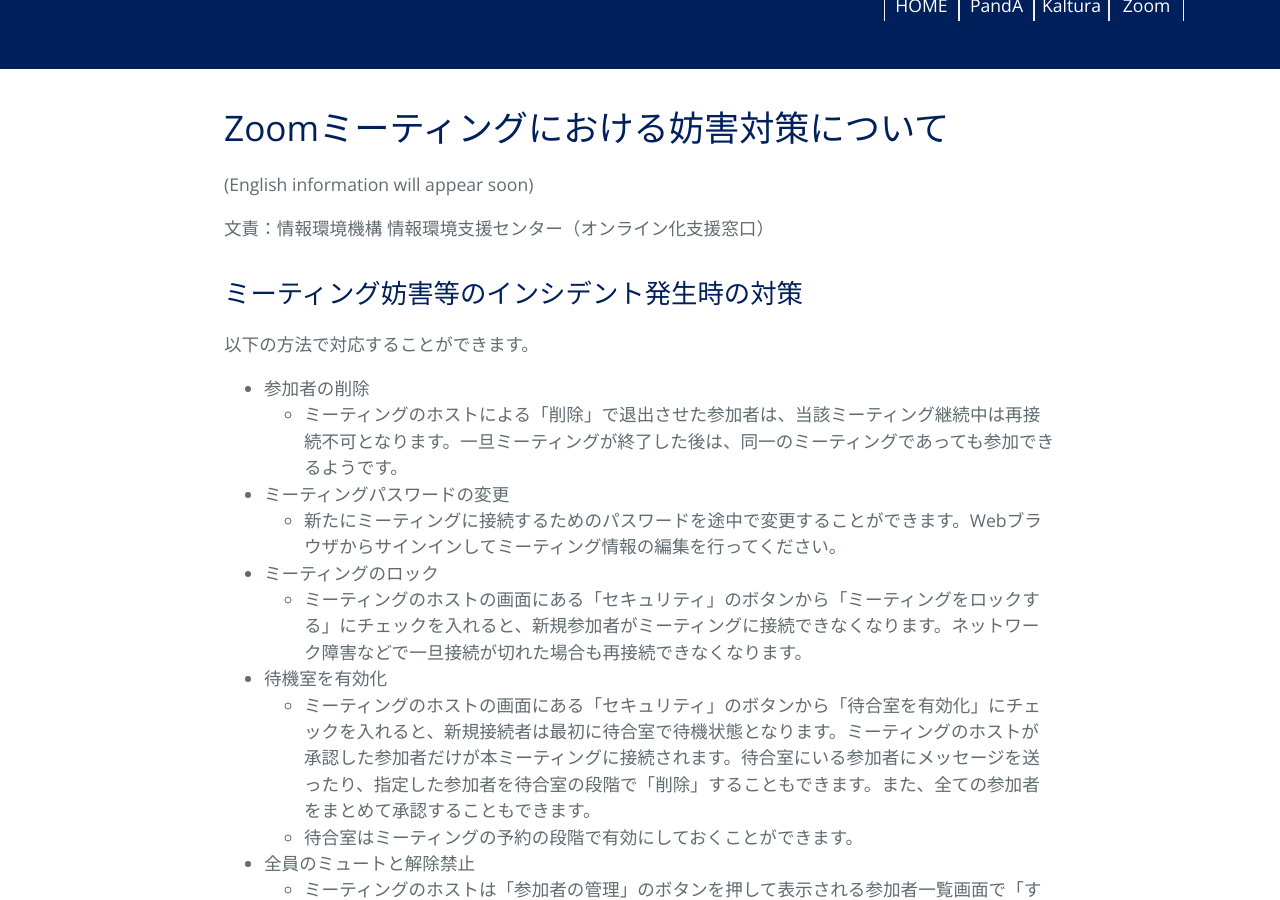
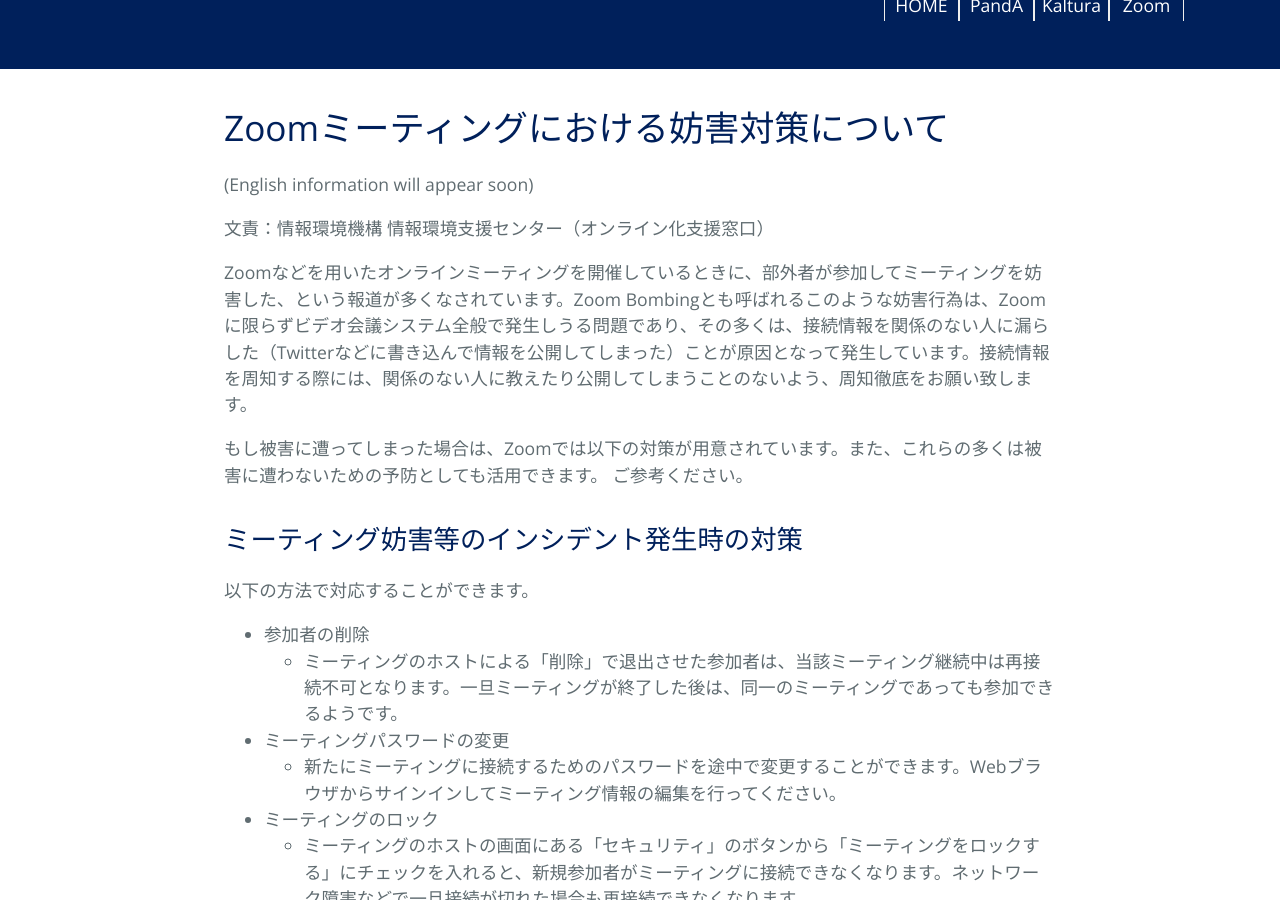
Before and after one commit to kyoto-u/online-edu, a Jekyll site: the page built from zoom-security-action.md, in a window 1280 px wide and 900 px high, scrolled down 303 px. Built offline with Jekyll 4.4.1, drawn with Linux system fonts in a browser that asks for light colours; some of the changed text lies outside the part shown.

Commit message:
Update zoom-security-action.md

```diff
--- a/zoom-security-action.md
+++ b/zoom-security-action.md
@@ -6,6 +6,11 @@ title: オンラインミーティングサービス(Zoom全学ライセンス)
 (English information will appear soon)
 
 文責：情報環境機構 情報環境支援センター（オンライン化支援窓口）
+
+Zoomなどを用いたオンラインミーティングを開催しているときに、部外者が参加してミーティングを妨害した、という報道が多くなされています。Zoom Bombingとも呼ばれるこのような妨害行為は、Zoomに限らずビデオ会議システム全般で発生しうる問題であり、その多くは、接続情報を関係のない人に漏らした（Twitterなどに書き込んで情報を公開してしまった）ことが原因となって発生しています。接続情報を周知する際には、関係のない人に教えたり公開してしまうことのないよう、周知徹底をお願い致します。
+
+もし被害に遭ってしまった場合は、Zoomでは以下の対策が用意されています。また、これらの多くは被害に遭わないための予防としても活用できます。
+ご参考ください。
 
 ## ミーティング妨害等のインシデント発生時の対策
 
@@ -78,6 +83,6 @@ Zoomミーティングについての情報
 
 ## インシデントの発生を避けるために
 
-妨害などのインシデントの発生を防ぐために、ミーティングの初期設定を確認して頂くとともに、ミーティング開始直後にも設定の確認と適切な変更をお願いします。また、受講者にはミーティング参加情報を部外者に漏らさないように注意して頂くようお願い致します。
+妨害などのインシデントの発生を防ぐために、ミーティングの初期設定を確認して頂くとともに、ミーティング開始直後にも設定の確認と適切な変更をお願いします。また、受講者にはミーティング参加情報を部外者に漏らさないように重ねて注意して頂くようお願い致します。
 
 (最終更新：2020年4月15日)
```
